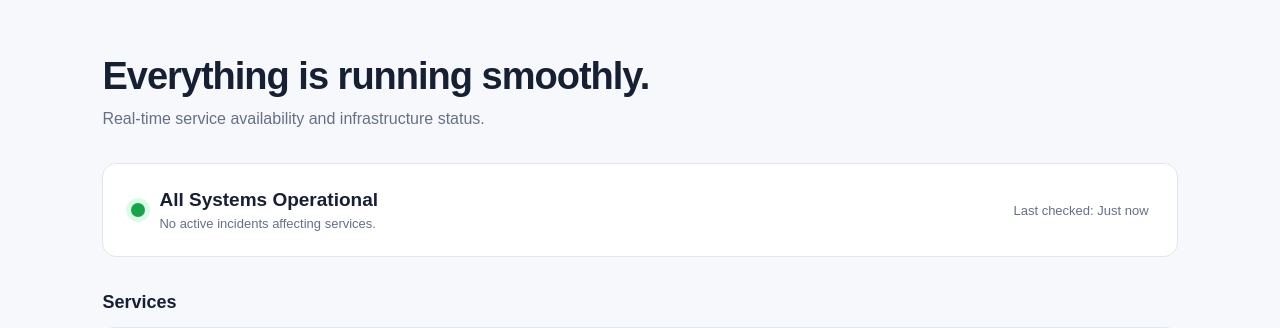
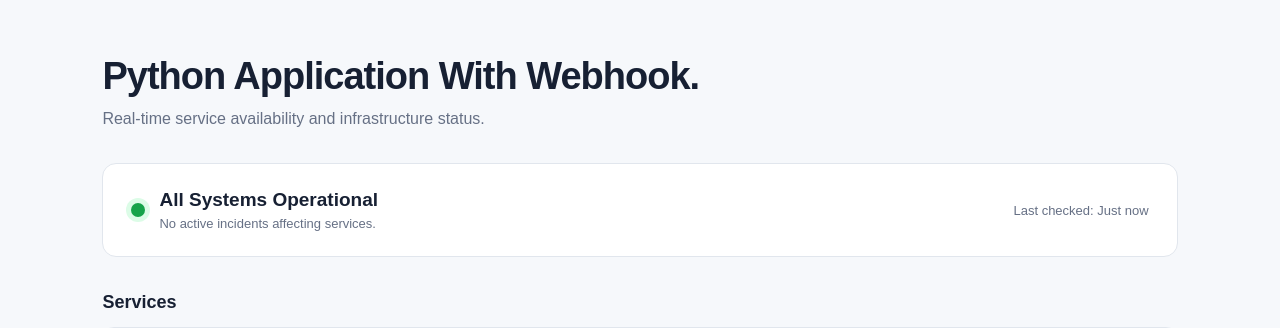
Before and after one commit to iamaartipawar/Python-application, a Python web app: template templates/index.html in a window 1280 px wide. Shown: the part 71-399 px from the top of the page. Run offline with Jinja, Linux system fonts and the light colour scheme; the template is opened without the code that fills it, so the values that code supplies are empty.

Commit message:
Update dashboard index page

```diff
--- a/templates/index.html
+++ b/templates/index.html
@@ -280,7 +280,7 @@
     <main class="container">
 
         <section class="intro">
-            <h1>Everything is running smoothly.</h1>
+            <h1>Python Application With Webhook.</h1>
 
             <p>
                 Real-time service availability and infrastructure status.
```
